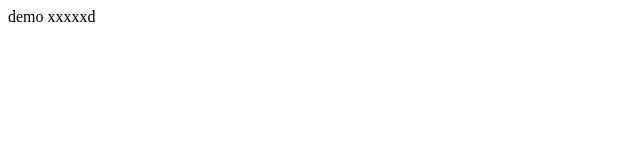
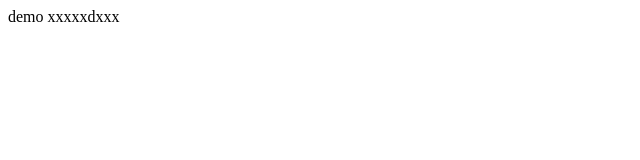
Before and after one commit to nikita-fxbytes/forai, a Next.js app: page /demo in a window 1280 px wide. Shown: the top 160 px of the page, without its empty margins (0-640 px from the left). Built offline with nearby package versions, Linux system fonts and the light colour scheme.

Commit message:
style(demo): update demo text for improved clarity and user experience

```diff
--- a/app/demo/page.tsx
+++ b/app/demo/page.tsx
@@ -2,7 +2,7 @@ import React from 'react'
 
 const Demo = () => {
   return (
-    <div>demo xxxxxd
+    <div>demo xxxxxdxxx
     </div>
   )
 }
```
